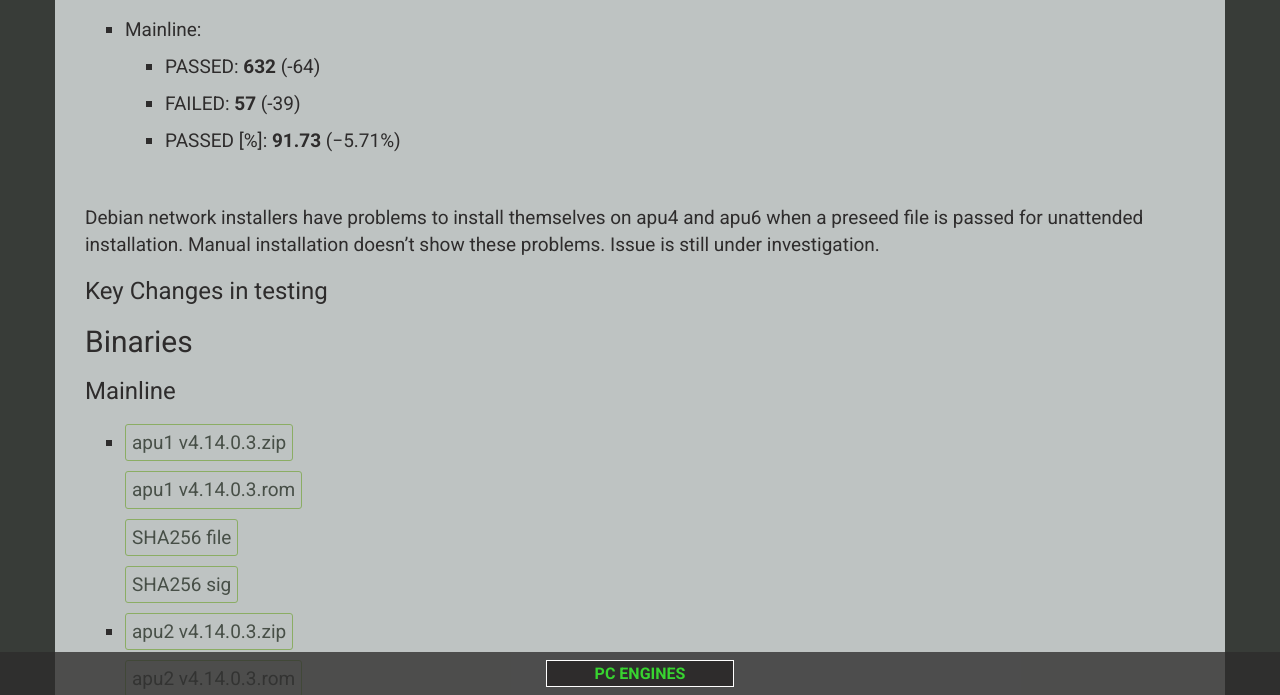
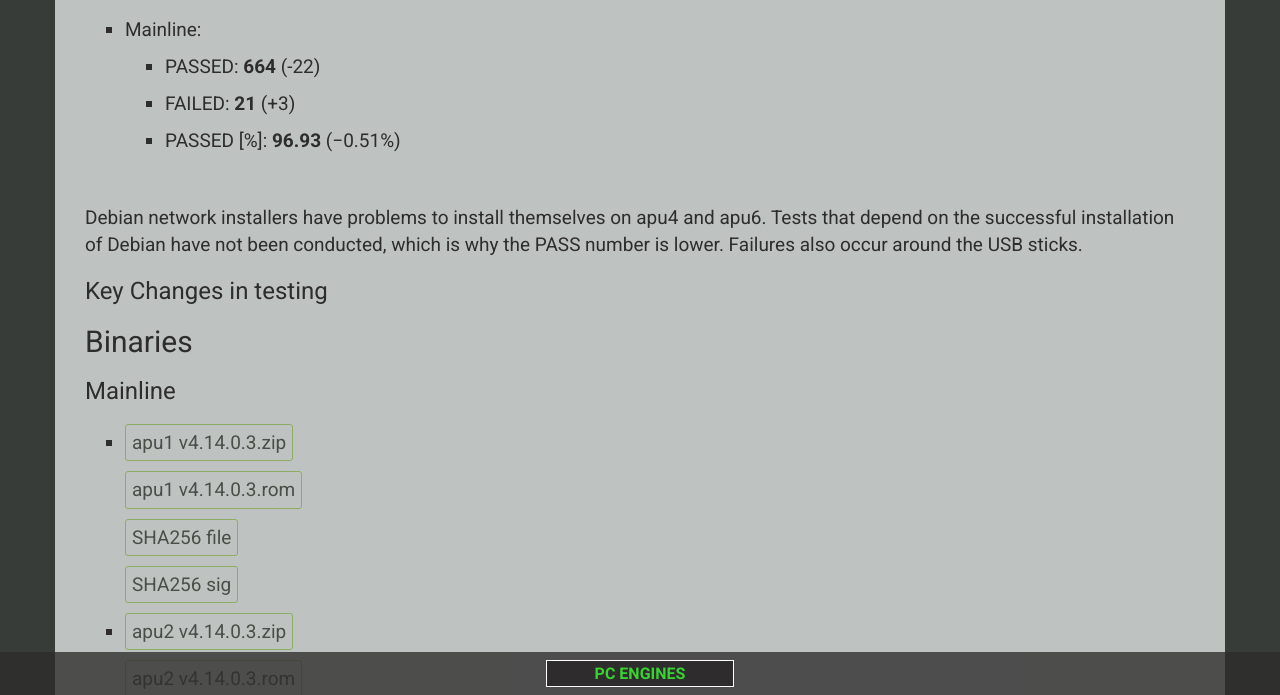
Before and after one commit to pcengines/pcengines.github.io, a Jekyll site: the page built from _posts/2021-08-13-PC-Engines-Firmware-v4-14-0-3.md, in a window 1280 px wide and 900 px high, scrolled down 2399 px, cut to the strip 205-900 px from the top of the window. Built offline with Jekyll 4.4.1, drawn with Linux system fonts in a browser that asks for light colours; nearby versions of some CDN libraries; some web fonts are replaced; some of the changed text lies outside the part shown.

Commit message:
_posts/2021-08-13-PC-Engines-Firmware-v4-14-0-3.md: update statistics
Signed-off-by: Michał Żygowski <michal.zygowski@3mdeb.com>

```diff
--- a/_posts/2021-07-30-PC-Engines-Firmware-v4-14-0-3.md
+++ b/_posts/2021-08-13-PC-Engines-Firmware-v4-14-0-3.md
@@ -44,13 +43,14 @@
 ![Mainline test results](https://cloud.3mdeb.com/index.php/s/zYHKdEKjdgAgx9o/preview)
 
 * Mainline:
-  * PASSED: **632** (-64)
-  * FAILED: **57** (-39)
-  * PASSED [%]: **91.73** (−5.71%)
+  * PASSED: **664** (-22)
+  * FAILED: **21** (+3)
+  * PASSED [%]: **96.93** (−0.51%)
 
-Debian network installers have problems to install themselves on apu4 and apu6
-when a preseed file is passed for unattended installation. Manual installation
-doesn't show these problems. Issue is still under investigation.
+Debian network installers have problems to install themselves on apu4 and apu6.
+Tests that depend on the successful installation of Debian have not been
+conducted, which is why the PASS number is lower. Failures also occur around
+the USB sticks.
 
 ### Key Changes in testing
 
```
Also changed, not shown: other parts of _posts/2021-08-13-PC-Engines-Firmware-v4-14-0-3.md (+2 -3 lines).
